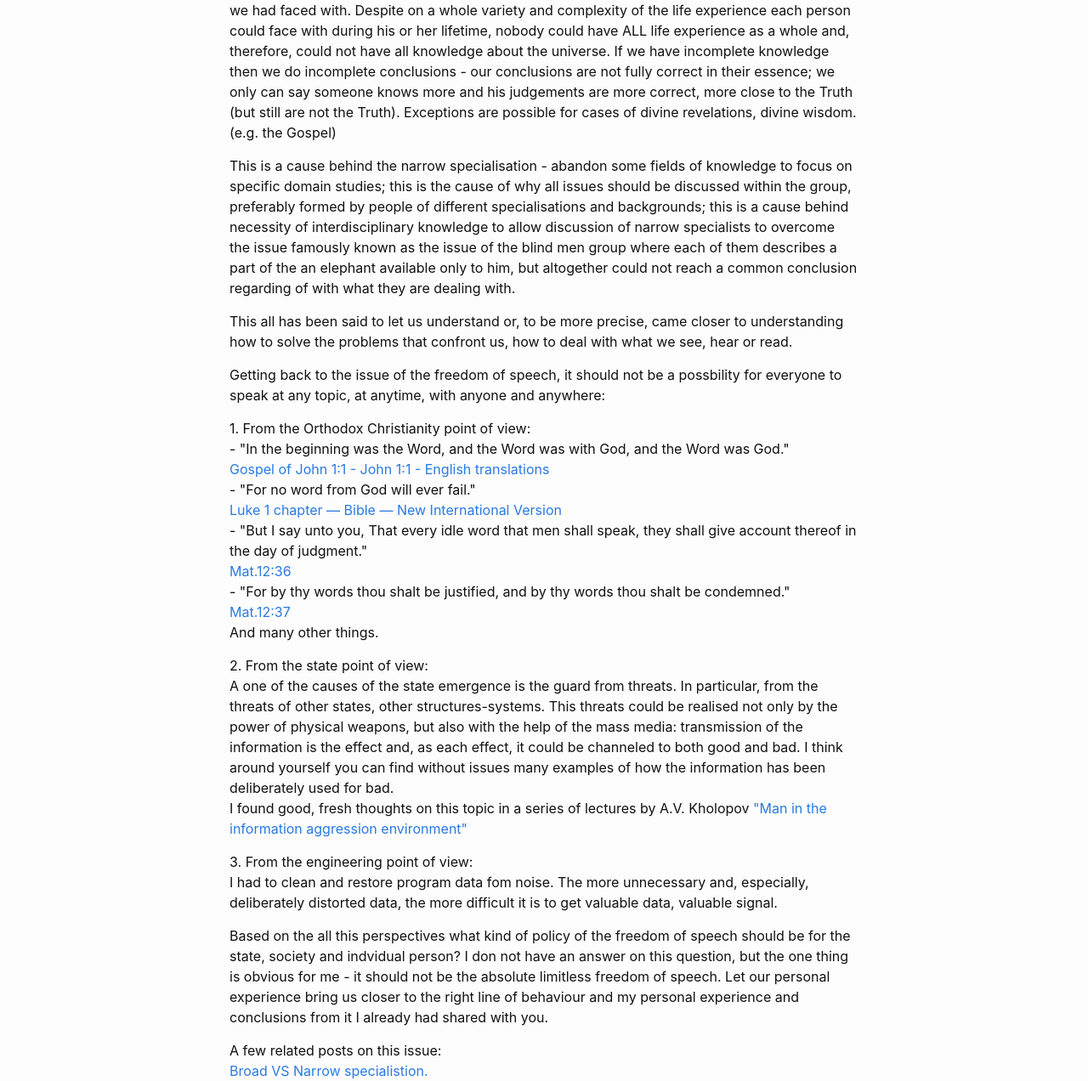
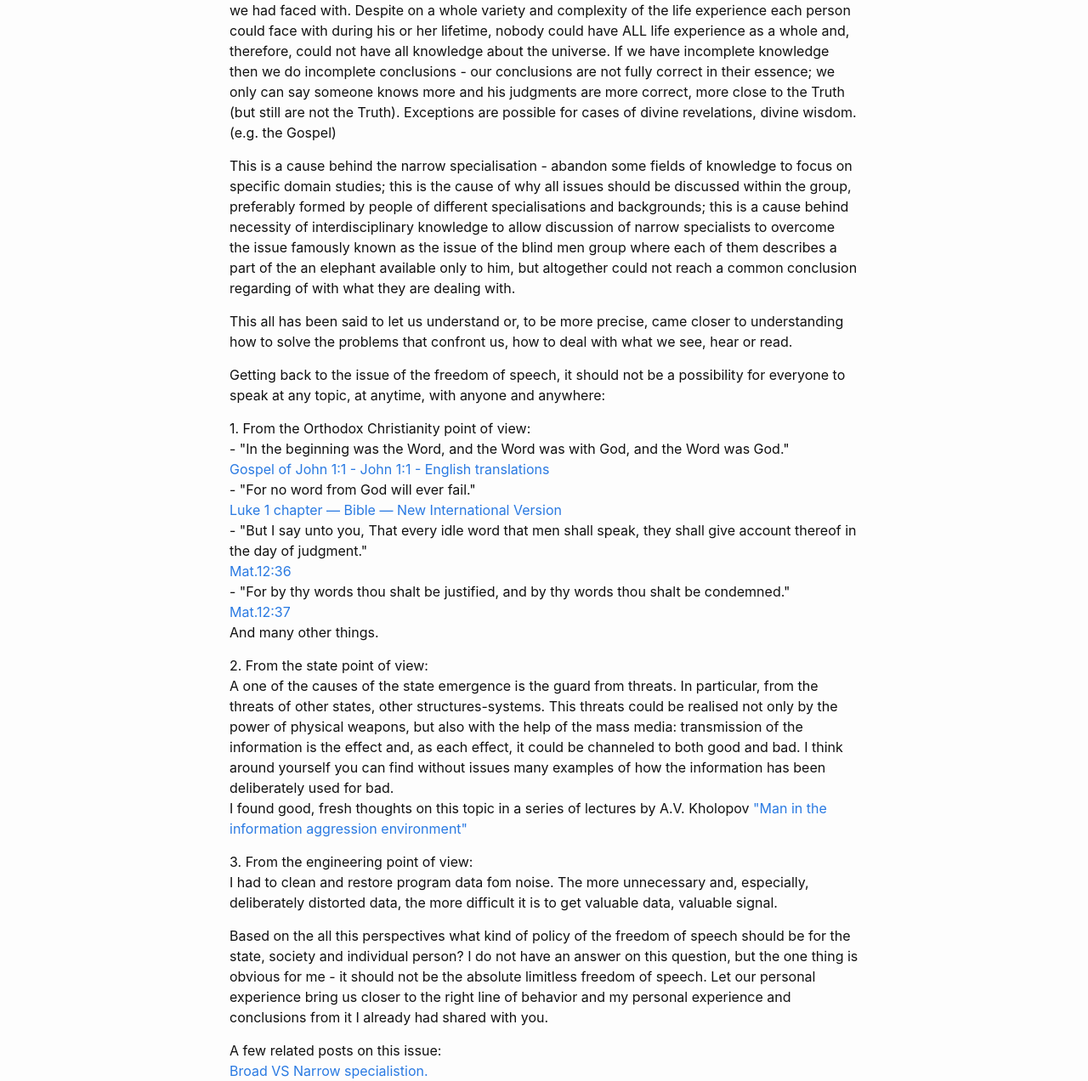
Before and after one commit to Gelassen/dkazakov.github.io, a Jekyll site: the page built from _posts/2022-12-05-a-few-words-regarding-freedom-of-speech.html, in a window 1280 px wide. Shown: the part 318-1590 px from the top of the page at 85% size. Built offline with Jekyll 4.4.1, drawn with Linux system fonts in a browser that asks for light colours; some of the changed text lies outside the part shown.

Commit message:
Fix a few typos

```diff
--- a/_posts/2022-12-05-a-few-words-regarding-freedom-of-speech.html
+++ b/_posts/2022-12-05-a-few-words-regarding-freedom-of-speech.html
@@ -27,7 +27,7 @@ modified_time: '2022-12-05'
             and, therefore, could not have all knowledge about the universe.
             If we have incomplete knowledge then we do incomplete conclusions -
             our conclusions are not fully correct in their essence; we only can
-            say someone knows more and his judgements are more correct, more
+            say someone knows more and his judgments are more correct, more
             close to the Truth (but still are not the Truth). Exceptions are
             possible for cases of divine revelations, divine wisdom. (e.g. the Gospel)
         </p>
@@ -49,7 +49,7 @@ modified_time: '2022-12-05'
         </p>
         <p>
             Getting back to the issue of the freedom of speech, it should not be
-            a possbility for everyone to speak at any topic, at anytime, with anyone
+            a possibility for everyone to speak at any topic, at anytime, with anyone
             and anywhere:
         </p>
         <p>
@@ -85,10 +85,10 @@ modified_time: '2022-12-05'
         </p>
         <p>
             Based on the all this perspectives what kind of policy of the freedom of speech
-            should be for the state, society and indvidual person? I don not have an answer
+            should be for the state, society and individual person? I do not have an answer
             on this question, but the one thing is obvious for me - it should not be the
             absolute limitless freedom of speech. Let our personal experience bring
-            us closer to the right line of behaviour and my personal experience and
+            us closer to the right line of behavior and my personal experience and
             conclusions from it I already had shared with you.
         </p>
 
```
Also changed, not shown: other parts of _posts/2022-12-05-a-few-words-regarding-freedom-of-speech.html (+1 -1 lines).
